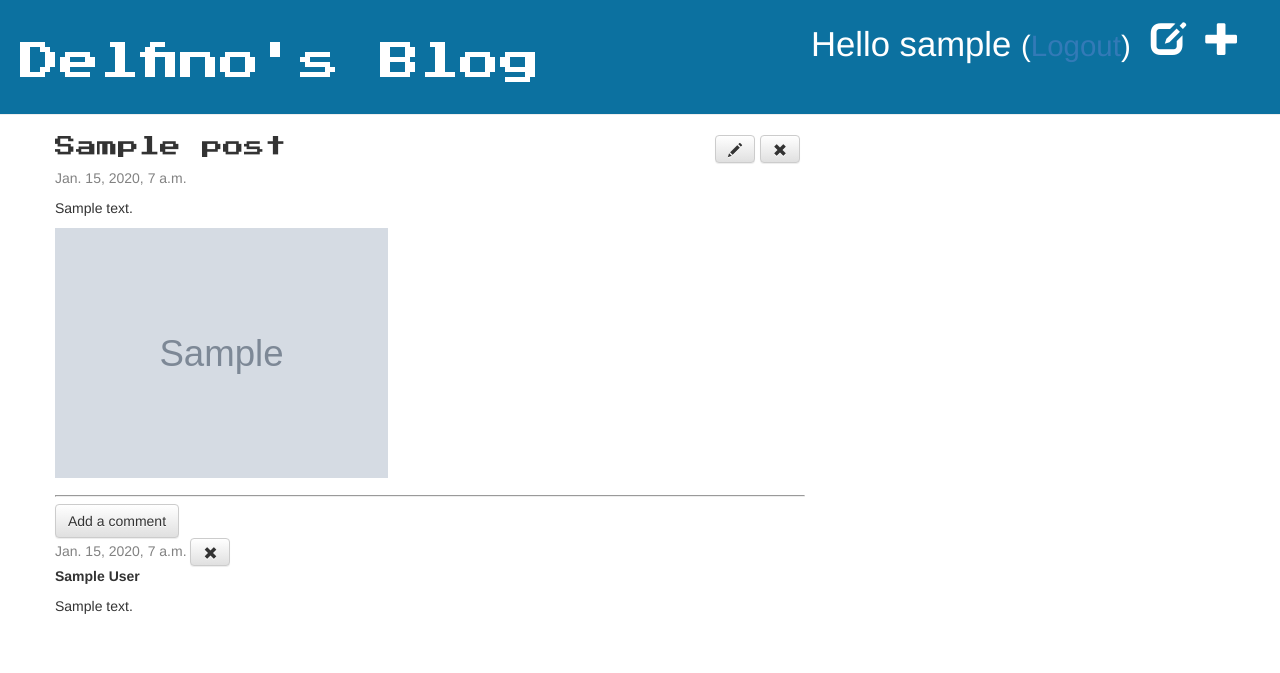
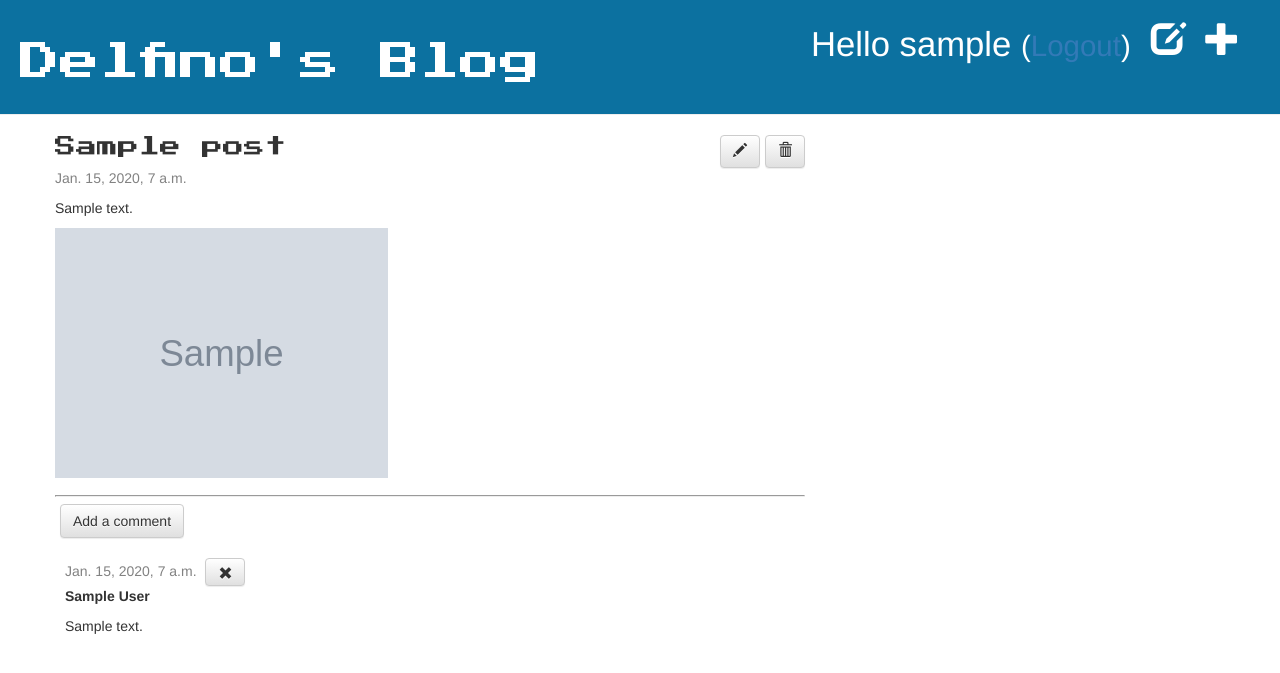
Before and after one commit to emanoeldelfino/my-first-blog, a Django app: page /post/1/ in a window 1280 px wide. Shown: the top 673 px of the page. Run offline with Django 3.2, Linux system fonts and the light colour scheme; a user stored in the database is signed in; tables that the repository leaves empty hold one stand-in row (values such as "Sample post"); grey boxes marked "Sample" are stand-in pictures; some libraries are stand-ins or nearby versions.

Commit message:
Update app

```diff
--- a/blog/static/css/blog.css
+++ b/blog/static/css/blog.css
@@ -22,7 +22,7 @@ hr {
 }
 
 .comment {
-    margin: 20px 0p 20px 20px;
+    margin: 20px 10px 0px;
     width: 100%;
 }
 
@@ -39,8 +39,7 @@ hr {
 }
 
 a.btn.btn-default {
-    margin-right: 5px;
-    align-self: flex-start;
+    margin-left: 5px;
 }
 
 .page-header {
--- /dev/null
+++ b/blog/static/js/jquery-confirm.js
@@ -0,0 +1,3 @@
+$(document).on('click', '.delete-post, .comment-approve, .publish-post', function(){
+    return confirm('Are you sure you want to do this?');
+})
--- a/blog/templates/blog/base.html
+++ b/blog/templates/blog/base.html
@@ -9,6 +9,8 @@
     <link rel="preconnect" href="https://fonts.gstatic.com">
     <link href="https://fonts.googleapis.com/css2?family=Press+Start+2P&display=swap" rel="stylesheet">
     <link rel="stylesheet" href="{% static 'css/blog.css' %}">
+    {% block head %}
+    {% endblock %}
 </head>
 <body>
     <div class="page-header">
--- a/blog/templates/blog/post_detail.html
+++ b/blog/templates/blog/post_detail.html
@@ -1,7 +1,13 @@
 {% extends 'blog/base.html' %}
 
+{% load static %}
+
+{% block head %}
+    <script src="https://ajax.googleapis.com/ajax/libs/jquery/3.5.1/jquery.min.js"></script>
+    <script src="{% static 'js/jquery-confirm.js' %}" defer></script>
+{% endblock %}
+
 {% block content %}
-    {% load ospath %}
     <div class="post">
         <h2>{{ post.title }}</h2>
         {% if user.is_authenticated %}
@@ -9,7 +15,7 @@
                 <a class="btn btn-default" href="{% url 'post_publish' pk=post.pk %}">Publish</a>
             {% endif %}
             <a class="save btn btn-default" href="{% url 'post_edit' pk=post.pk %}"><span class="glyphicon glyphicon-pencil"></span></a>
-            <a class="btn btn-default" href="{% url 'post_remove' pk=post.pk %}"><span class="glyphicon glyphicon-remove"></span></a>
+            <a class="btn btn-default" href="{% url 'post_remove' pk=post.pk %}"><span class="glyphicon glyphicon-trash"></span></a>
         {% endif %}
         {% if post.published_date %}
             <div class="date">
--- a/blog/templates/blog/post_draft_list.html
+++ b/blog/templates/blog/post_draft_list.html
@@ -1,7 +1,6 @@
 {% extends 'blog/base.html' %}
 
 {% block content %}
-    {% load ospath %}
     {% for post in posts %}
         <div class="post">
             <h1><a href="{% url 'post_detail' pk=post.pk %}">{{ post.title }}</a></h1>
--- a/blog/templates/blog/post_list.html
+++ b/blog/templates/blog/post_list.html
@@ -1,7 +1,6 @@
 {% extends 'blog/base.html' %}
 
 {% block content %}
-    {% load ospath %}
     {% for post in posts %}
         <div class="post">
             <h1><a href="{% url 'post_detail' pk=post.pk %}">{{ post.title }}</a></h1>
```
Also changed, not shown: blog/templatetags/ospath.py (deleted, +0 -10 lines), blog/templatetags/__init__.py (deleted).
